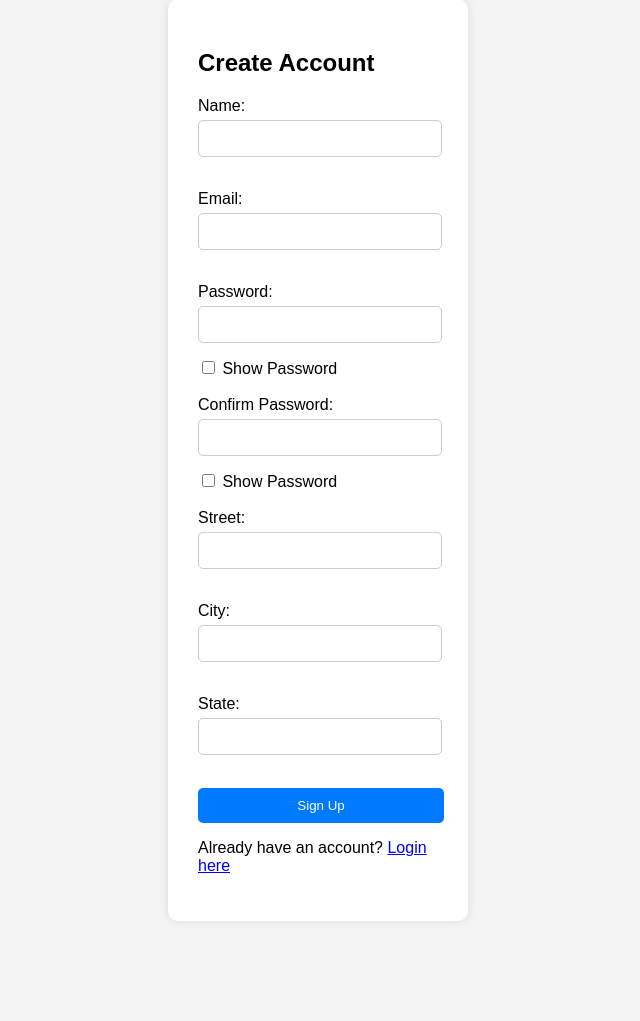
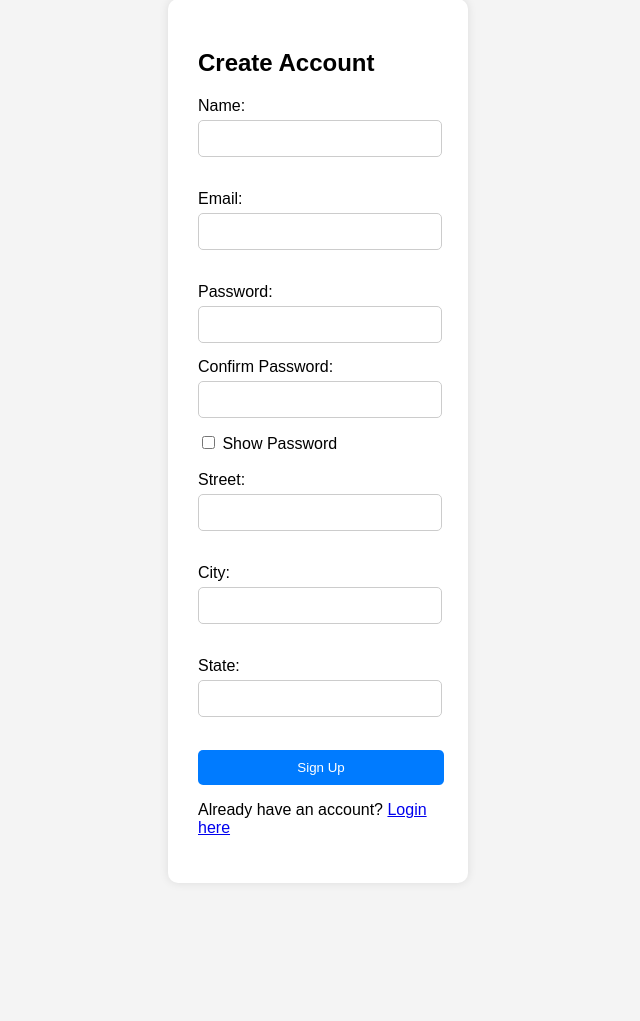
Before and after one commit to Ido-Lay/Final-Project, a Flask app: page /signup in a window 1280 px wide. Shown: the part 101-1122 px from the top of the page, without its empty margins (322-962 px from the left). After the commit the page ends 936 px from the top, so only its background shows below. Run offline with Flask 3, Linux system fonts and the light colour scheme.

Commit message:
visual updates

```diff
--- a/Server/eve_map_dal.py
+++ b/Server/eve_map_dal.py
@@ -78,7 +78,6 @@
         if (event.region, event.city) == ("Unknown", "Unknown"):
             print(f"Warning: Could not fetch location info for event {event.event_name}")
 
-        # Debugging: Print the data before insertion
         print(
             f"Inserting event: "
             f"{event.event_name}, {event.longitude}, {event.latitude}, {event.risk}, {region}, {city}"
--- a/Server/server_socket.py
+++ b/Server/server_socket.py
@@ -1,4 +1,3 @@
-import socket
 import threading
 from Common.EveMapSocket import EveMapServerSocket, EveMapConnSocket
 from Common.packet_base.eve_packet import MessageType, PacketType
--- a/Server/templates/base.html
+++ b/Server/templates/base.html
@@ -1,4 +1,3 @@
-<!-- templates/base.html -->
 <!DOCTYPE html>
 <html lang="en">
 <head>
--- a/Server/templates/signup.html
+++ b/Server/templates/signup.html
@@ -62,15 +62,11 @@
     <label>Password:</label><br>
       <input type="password" name="password" id="password" required><br>
 
-      <label>
-        <input type="checkbox" id="showPassword" onclick="togglePassword()"> Show Password
-      </label><br><br>
-
     <label>Confirm Password:</label><br>
       <input type="password" name="password" id="confirm_password" required><br>
 
       <label>
-        <input type="checkbox" id="confirm_showPassword" onclick="togglePassword()"> Show Password
+        <input type="checkbox" id="confirm_showPassword" onclick="togglePasswords()"> Show Password
       </label><br><br>
 
     <label for="street">Street:</label>
--- a/Server/web_server.py
+++ b/Server/web_server.py
@@ -69,7 +69,7 @@
 
 @login_manager.user_loader
 def load_user(user_id):
-    return EveMapDAL.get_user_by_email(user_id)  # Should return a User object or None
+    return EveMapDAL.get_user_by_email(user_id)
 
 
 @app.route("/login", methods=["GET", "POST"])
```
Also changed, not shown: 1 other file.
